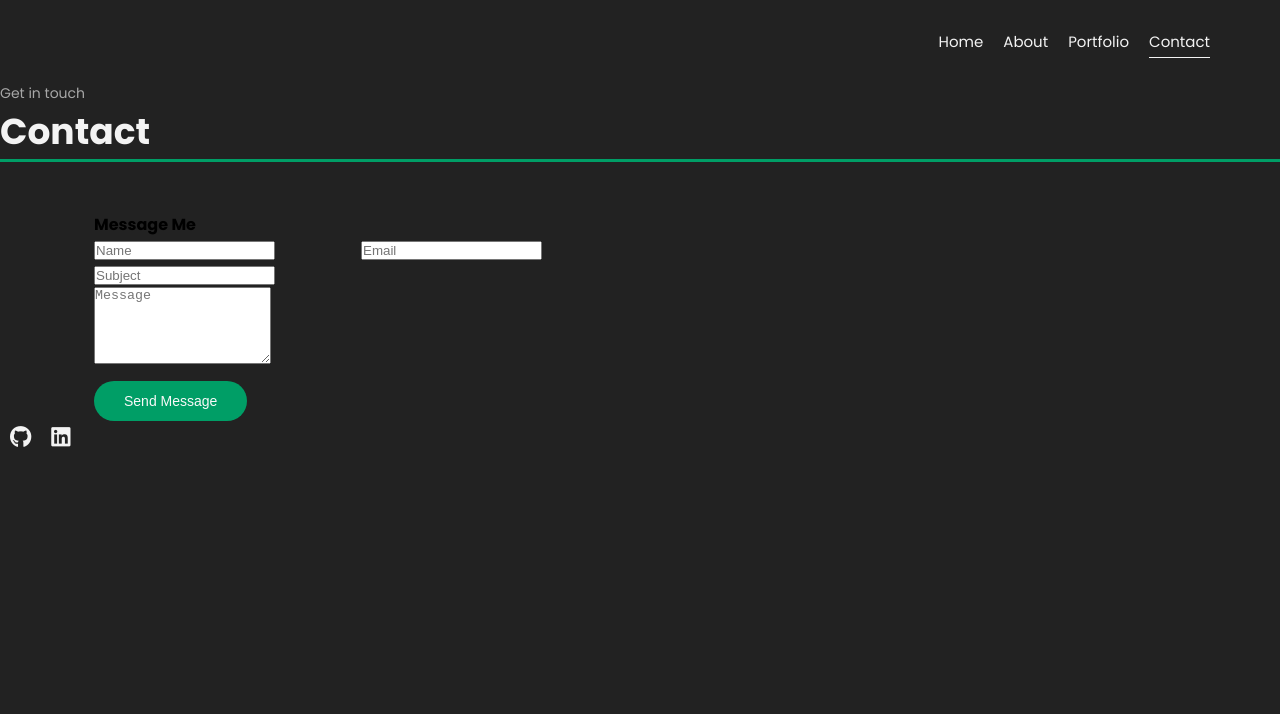
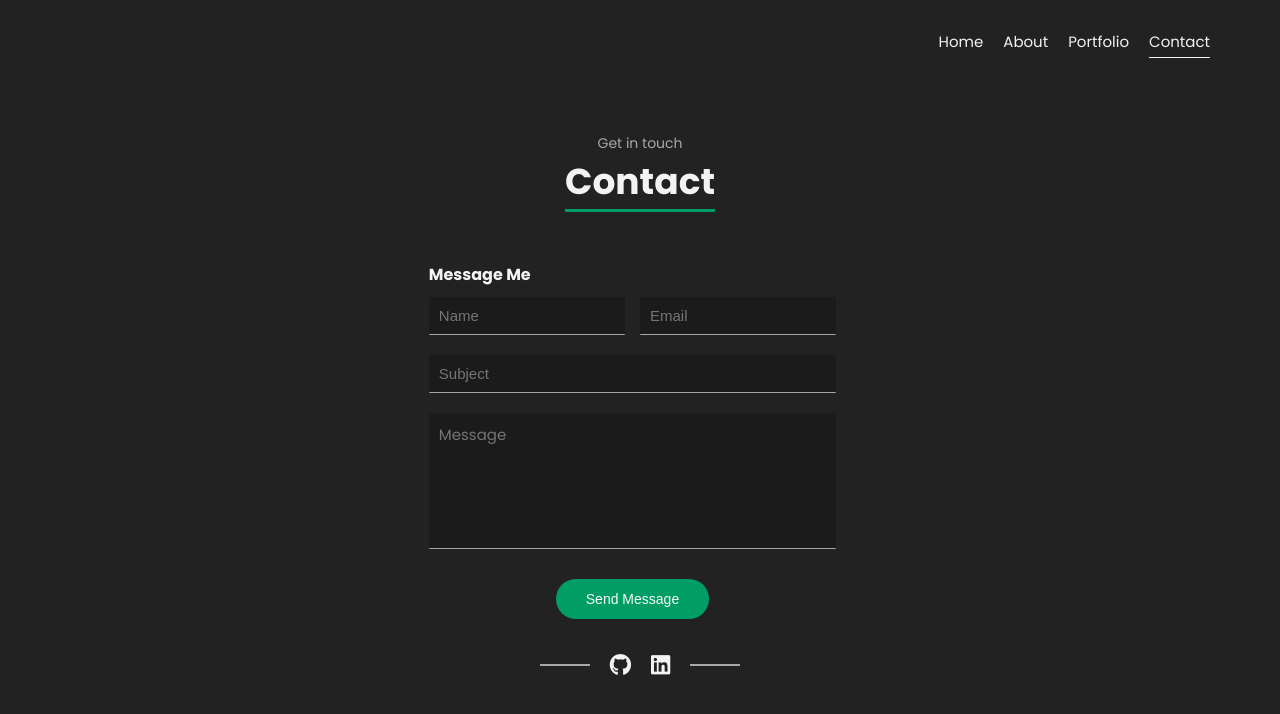
Before and after one commit to Colstack/reactportfolio, a React (Create React App) app: page /contact in a window 1280 px wide. Shown: the top 714 px of the page. Built offline with nearby package versions, Linux system fonts and the light colour scheme.

Commit message:
made styling for form, made subtle styling changes to other components. Basic portfolio done!

```diff
--- a/src/components/Form.js
+++ b/src/components/Form.js
@@ -117,7 +117,7 @@ const Form = () => {
     ></textarea>
   </div>
   <div className="col-12 formGroup formSubmit">
-    <button className="btn">{success ? "Message Sent" : "Send Message"}</button>
+    <button className="btn messageBtn">{success ? "Message Sent" : "Send Message"}</button>
   </div>
 </motion.form>
   );
--- a/src/index.js
+++ b/src/index.js
@@ -4,6 +4,7 @@ import "./index.css";
 import "./pages/landing/landing.css";
 import "./pages/about/about.css"
 import "./pages/portfolio/portfolio.css";
+import "./pages/contact/contact.css"
 
 import App from "./App";
 
--- a/src/pages/about/about.css
+++ b/src/pages/about/about.css
@@ -1,4 +1,4 @@
-/* --- MOBILE STYLES --- */
+/* About Styles */
 
 .about {
     display: flex;
--- a/src/pages/contact/Contact.js
+++ b/src/pages/contact/Contact.js
@@ -7,11 +7,9 @@ const Contact = ({}) => {
     <section className="contact">
       <PageHeader title="Contact" description="Get in touch" />
       <div className="contactWrap container">
-        <div className="row">
-          <div className="col-12 col-lg-6">
+        <div className="row rowCont">
+          <div className="col-12 col-lg-12">
             <Form />
-          </div>
-          <div className="col-12 col-lg-6">
           </div>
         </div>
       </div>
--- a/src/pages/contact/contact.css
+++ b/src/pages/contact/contact.css
@@ -0,0 +1,127 @@
+/* Contact Styles */
+.contact,
+.contactWrap,
+.messageBtn,
+.personalContactInfo,
+ul,
+.formGroup {
+  display: flex;
+  flex-direction: column;
+  align-items: center;
+}
+
+.contactWrap,
+.rowCont {
+  width: 60%;
+}
+
+.contact {
+  margin-top: var(--spacing);
+}
+
+.messageBtn {
+  align-items: center;
+}
+
+.contentTitle {
+  color: var(--text-color);
+  padding-bottom: 10px;
+}
+
+.contentDescription,
+.info {
+  font-size: 15px;
+}
+
+.contactInfo {
+  font-size: 12px;
+  color: var(--secondary-text-color);
+  margin-bottom: var(--sm-spacing);
+  margin-left: 10px;
+}
+
+.infoDescription {
+  margin-bottom: var(--sm-spacing);
+}
+
+ul {
+  list-style: none;
+}
+
+.formGroup {
+  padding-right: 15px;
+}
+
+.formControl {
+  font-size: 15px;
+  width: 100%;
+  padding: 10px;
+  border: none;
+  background-color: #1b1b1b;
+  margin-bottom: 20px;
+  border-bottom: 1px solid var(--grey);
+  border-radius: 1px;
+  outline: transparent;
+  color: var(--grey);
+}
+
+.formControl:focus {
+  border-bottom: 1px solid var(--hl-color);
+}
+
+textarea {
+  resize: none;
+  height: auto;
+  font-family: "Poppins", sans-serif;
+}
+
+.icon {
+  color: var(--hl-color);
+  font-size: 28px;
+}
+
+.infoIcon {
+  width: var(--spacing);
+  display: flex;
+  align-items: center;
+}
+
+.infoType {
+  color: var(--text-color);
+  font-size: 15px;
+}
+
+.infoValue a {
+  color: var(--hl-color);
+}
+
+.contactForm {
+  margin-bottom: var(--sm-spacing);
+}
+
+/* Media Queries */
+
+@media (min-width: 400px) {
+  .contactInfo {
+    font-size: 15px;
+  }
+}
+
+@media (min-width: 750px) {
+  .contact .socialIcons {
+    display: inline;
+    padding-bottom: var(--sm-spacing);
+  }
+
+  .contact .socialIcons::before,
+  .contact .socialIcons::after {
+    background-color: var(--grey);
+    content: "";
+    height: 2px;
+    width: var(--spacing);
+    display: inline-block;
+    margin-bottom: 7px;
+    margin-right: 10px;
+    margin-left: 10px;
+  }
+}
```
Also changed, not shown: src/pages/landing/landing.css (+2 -8 lines).
